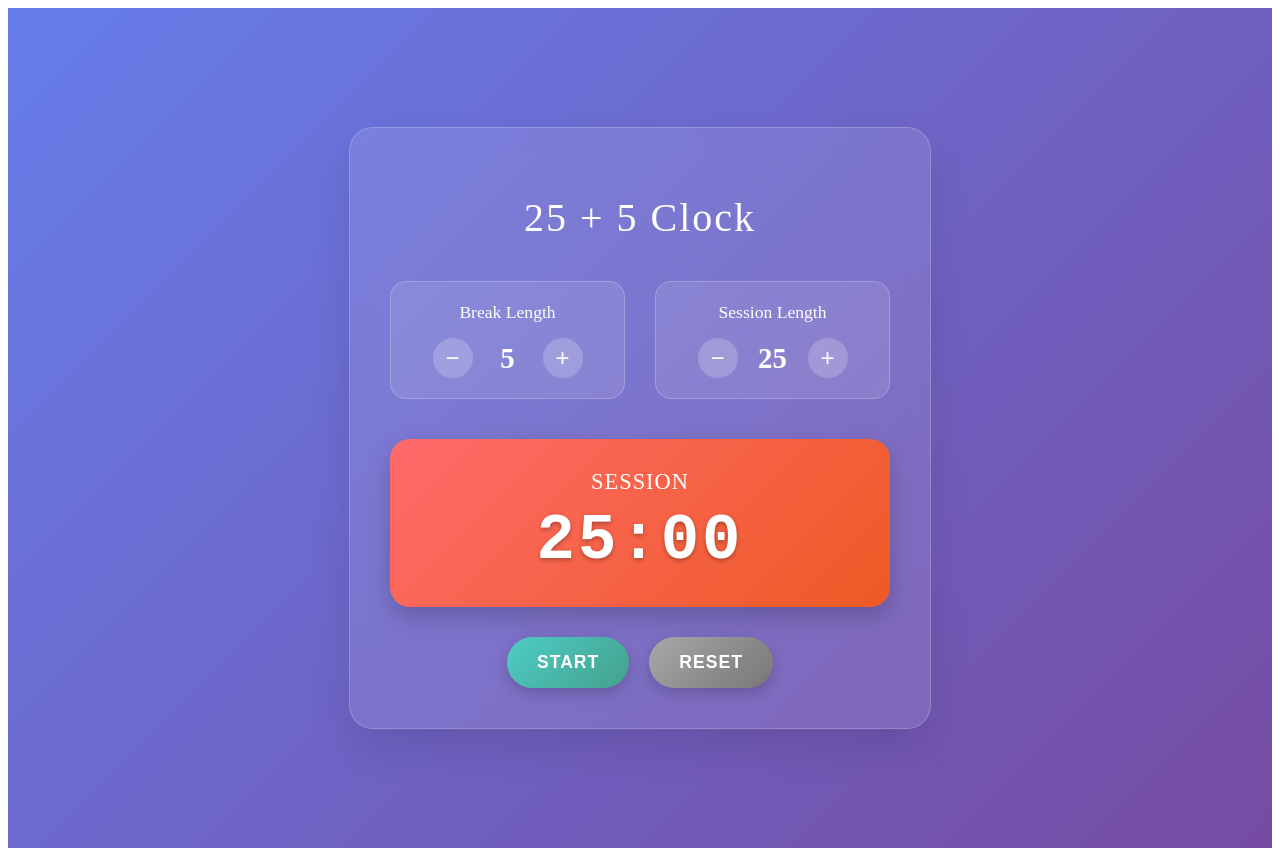
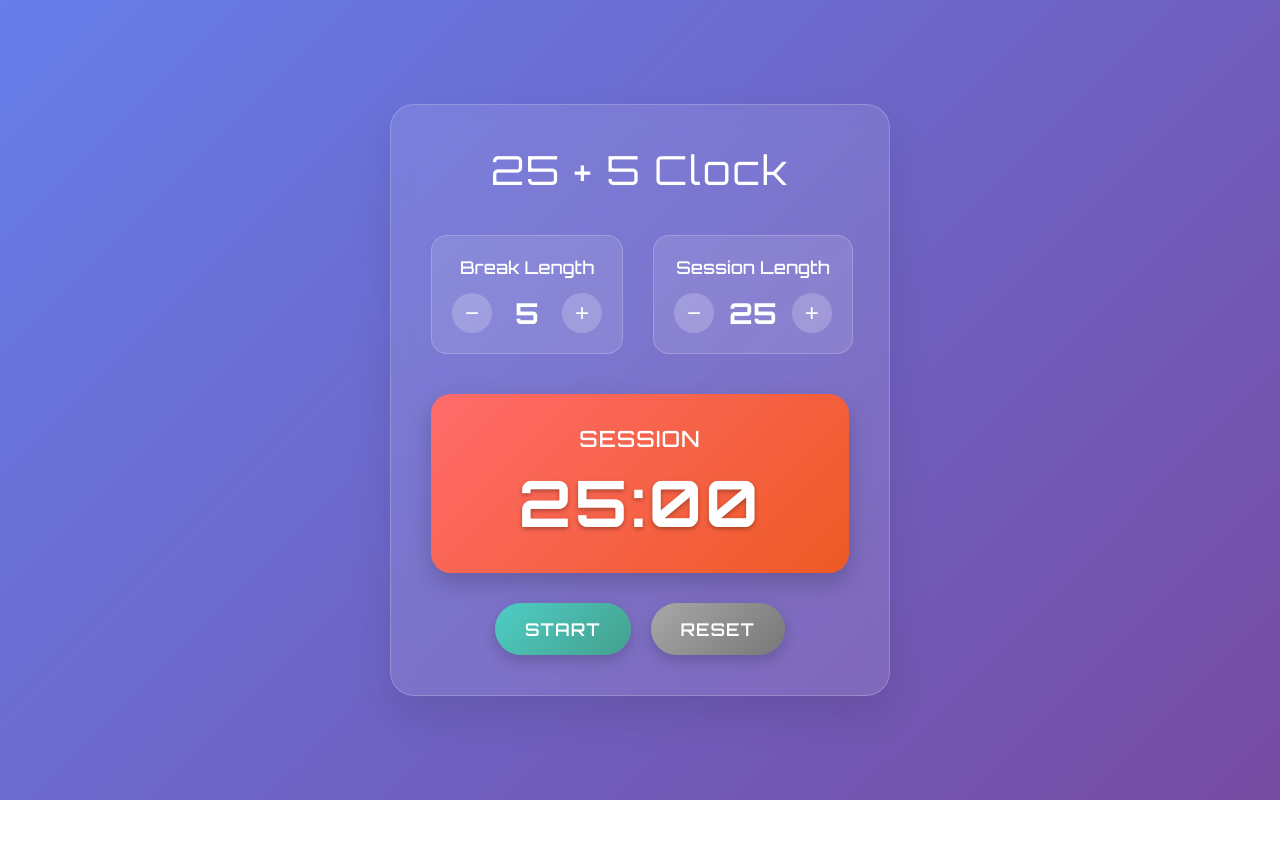
Before and after one commit to MxxPxn/Clock25-5, a React (Vite) app: page / in a window 1280 px wide. After the commit the page ends 800 px from the top, so only its background shows below. Built offline with nearby package versions, Linux system fonts and the light colour scheme.

Commit message:
add styles

```diff
--- a/src/App.css
+++ b/src/App.css
@@ -1,13 +1,9 @@
-/*
+
 * {
   margin: 0;
   padding: 0;
   box-sizing: border-box;
 }
-
-body {
-  font-family: "Segoe UI", Tahoma, Geneva, Verdana, sans-serif;
-} */
 
 .app-container {
   min-height: 100vh;
@@ -19,6 +15,7 @@ body {
 }
 
 .clock__body {
+ font-family: 'Orbitron', sans-serif;;
   background: rgba(255, 255, 255, 0.1);
   backdrop-filter: blur(10px);
   border-radius: 24px;
@@ -128,7 +125,7 @@ body {
   color: #fff;
   font-size: 4rem;
   font-weight: bold;
-  font-family: monospace;
+  font-family: 'Orbitron', sans-serif;
   letter-spacing: 3px;
   text-shadow: 0 2px 4px rgba(0, 0, 0, 0.3);
 }
@@ -140,6 +137,7 @@ body {
 }
 
 .timer-btn {
+  font-family: 'Orbitron', sans-serif;
   border: none;
   border-radius: 50px;
   padding: 15px 30px;
```
